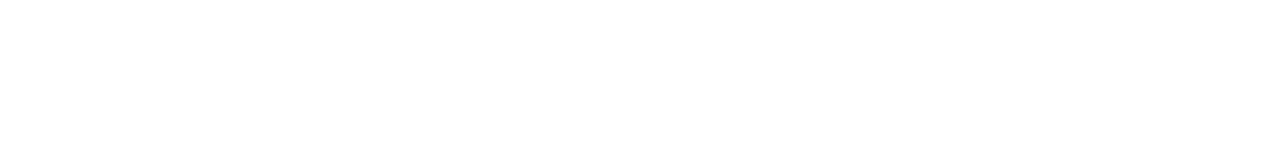
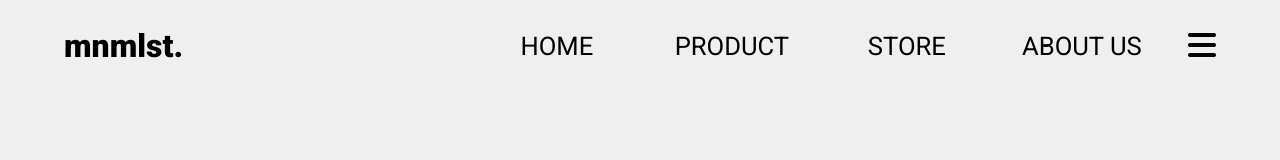
Before and after one commit to kalawaja/LandingPage, a plain HTML site: page index.htm in a window 1280 px wide. Drawn offline with Linux system fonts and the light colour scheme.

Commit message:
üst menü oluşturuldu

```diff
--- a/index.htm
+++ b/index.htm
@@ -2,11 +2,39 @@
 <html lang="tr">
 <head>
     <meta charset="UTF-8">
+    <title>Landing Page</title>
+    <link href="https://fonts.googleapis.com/css2?family=Roboto:wght@400;900&display=swap" rel="stylesheet">
+    <link rel="stylesheet" href="style.css">
     <meta http-equiv="X-UA-Compatible" content="IE=edge">
     <meta name="viewport" content="width=device-width, initial-scale=1.0">
-    <title>Landing Page</title>
+    <link rel="stylesheet" href="https://cdnjs.cloudflare.com/ajax/libs/font-awesome/6.2.0/css/all.min.css"/>
 </head>
 <body>
-
+    <header>
+        <ul>
+            <li>
+                <h1>
+                    <a href="index.htm">mnmlst.</a>
+                </h1>
+            </li>
+            <li id="Kaydir" class="yaziBoyutu">
+                <a href="#Home">HOME</a>
+            </li>
+            <li class="yaziBoyutu">
+                <a href="#Product">PRODUCT</a>
+            </li>
+            <li class="yaziBoyutu">
+                <a href="#Store">STORE</a>
+            </li>
+            <li class="yaziBoyutu">
+                <a href="#AboutUs">ABOUT US</a>
+            </li>
+            <li id="Hamburger">
+                <a href="#">
+                    <i class="fa-solid fa-bars fa-2xl"></i>
+                </a>
+            </li>
+        </ul>
+    </header>
 </body>
 </html>
--- a/style.css
+++ b/style.css
@@ -0,0 +1,51 @@
+* {
+    margin: 0;
+    padding: 0;
+    outline: none;
+    font-family: 'Roboto', sans-serif;
+}
+
+body {
+    background-color: #efefef;
+}
+
+header {
+    width: 90%;
+    margin: 1em auto;
+}
+
+header ul {
+    list-style: none;
+    height: 60px;
+    overflow: hidden; /* Taşmayı gizledik */
+    /*position: static;
+    float: right;
+    Menüyü sağa almak için kullanılabilir. Dikey Modda by F.
+    */
+}
+
+header ul li {
+    float: left;
+    width: 175px;
+    line-height: 60px;
+}
+
+header ul li a:link,
+header ul li a:visited {
+    color: #000;
+    text-decoration: none;
+}
+
+#Hamburger {
+    float: right;
+    width: auto;
+}
+
+#Kaydir {
+    margin-left: calc(100%/5);
+}
+
+.yaziBoyutu {
+    font-size: 1.6em;
+    text-align: center;
+}
```
